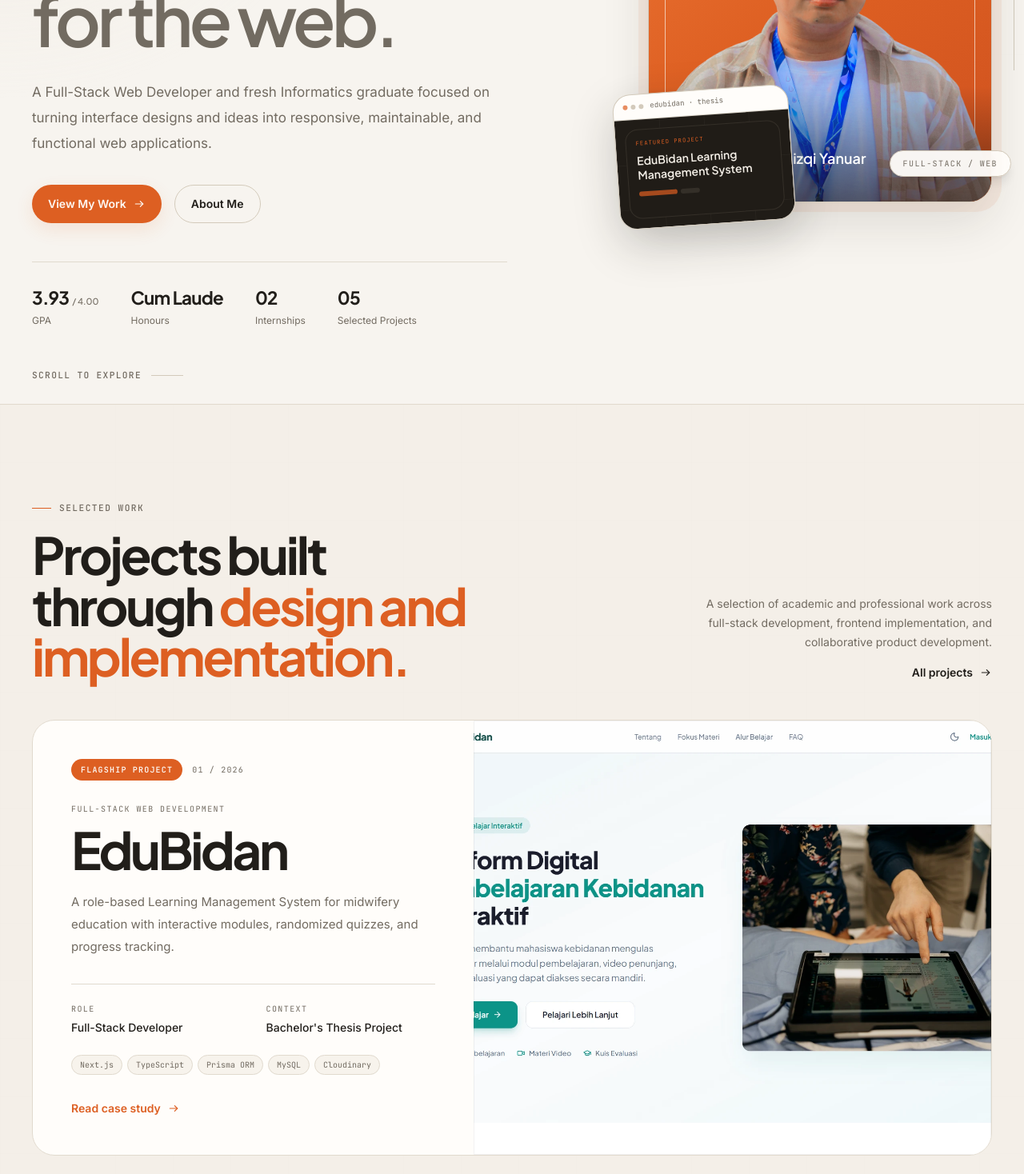
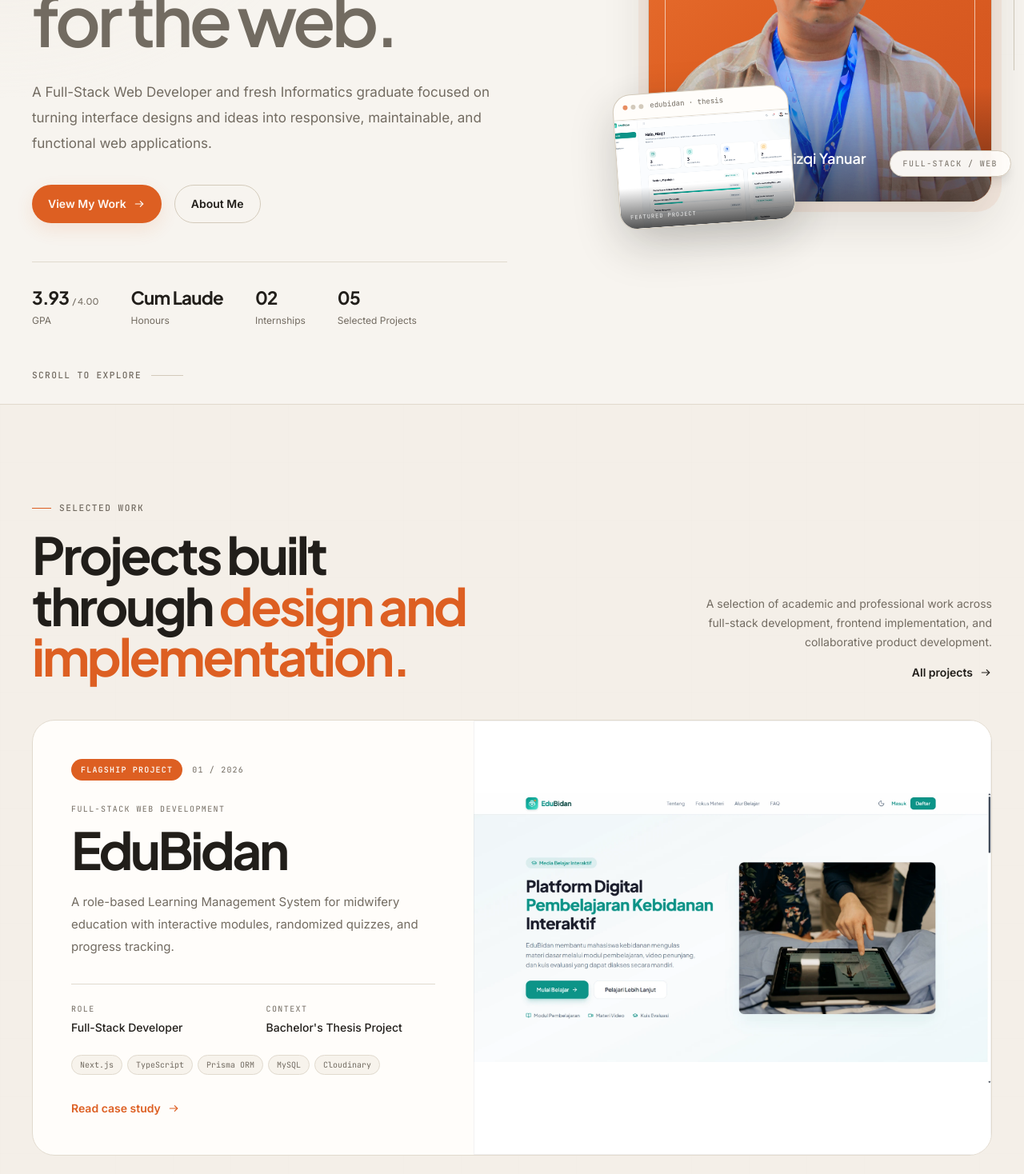
Before and after one commit to sceptzrion/portfolio, a Next.js app: page / in a window 1280 px wide. Shown: the part 580-2048 px from the top of the page at 80% size. Built offline with nearby package versions, Linux system fonts and the light colour scheme; no server answers.

Commit message:
feat: update project visuals and improve content clarity across home sections

```diff
--- a/src/components/sections/home/hero.tsx
+++ b/src/components/sections/home/hero.tsx
@@ -1,7 +1,10 @@
 import Image from "next/image";
 import Link from "next/link";
 
-import { profileImages } from "@/data/assets";
+import {
+  profileImages,
+  projectImages,
+} from "@/data/assets";
 import { siteConfig } from "@/data/site";
 import { homeDictionary } from "@/i18n/dictionaries/home";
 import { sharedDictionary } from "@/i18n/dictionaries/shared";
@@ -132,26 +135,28 @@
         </span>
       </div>
 
-      <div className="relative aspect-16/10 overflow-hidden bg-feature">
-        <div className="tech-grid-feature absolute inset-0 opacity-60" />
+      <div className="relative aspect-16/10 overflow-hidden bg-white">
+        <Image
+          src={
+            projectImages.edubidan[
+              "student-dashboard"
+            ]
+          }
+          alt=""
+          fill
+          sizes="220px"
+          className="object-cover object-top transition-transform duration-700 hover:scale-[1.02]"
+        />
 
-        <div className="absolute inset-3 rounded-lg border border-feature-border bg-feature">
-          <div className="p-3">
-            <p className="font-mono text-[7px] uppercase tracking-[0.16em] text-primary">
-              {label}
-            </p>
+        <div
+          aria-hidden="true"
+          className="pointer-events-none absolute inset-0 ring-1 ring-inset ring-black/5"
+        />
 
-            <p className="mt-2 font-display text-sm font-semibold leading-tight text-feature-foreground">
-              EduBidan Learning
-              <br />
-              Management System
-            </p>
-
-            <div className="mt-3 flex gap-1">
-              <span className="h-1.5 w-12 rounded-full bg-primary/70" />
-              <span className="h-1.5 w-6 rounded-full bg-feature-border" />
-            </div>
-          </div>
+        <div className="pointer-events-none absolute inset-x-0 bottom-0 bg-[linear-gradient(to_top,rgb(0_0_0/0.68),transparent)] px-3 pb-2 pt-8">
+          <p className="font-mono text-[7px] uppercase tracking-[0.14em] text-white/85">
+            {label}
+          </p>
         </div>
       </div>
     </div>
--- a/src/components/sections/home/selected-work.tsx
+++ b/src/components/sections/home/selected-work.tsx
@@ -120,14 +120,25 @@
 
   return (
     <div
-      className={`relative overflow-hidden bg-secondary ${layoutClass}`}
+      className={[
+        "relative overflow-hidden",
+        featured
+          ? "bg-white"
+          : "bg-secondary",
+        layoutClass,
+      ].join(" ")}
     >
       <Image
         src={imageSrc}
         alt=""
         fill
         sizes={sizes}
-        className="object-cover object-top transition-transform duration-700 group-hover:scale-[1.015]"
+        className={[
+          "transition-transform duration-700 group-hover:scale-[1.015]",
+          featured
+            ? "object-contain object-center"
+            : "object-cover object-top",
+        ].join(" ")}
       />
 
       <div
--- a/src/i18n/dictionaries/home.ts
+++ b/src/i18n/dictionaries/home.ts
@@ -26,7 +26,6 @@
     };
 
     portraitLabel: string;
-    portraitComingLater: string;
     featuredProject: string;
     scrollHint: string;
   };
@@ -87,7 +86,6 @@
       degree: string;
     };
 
-    portraitPlaceholder: string;
 
     action: string;
 
@@ -187,9 +185,7 @@
       },
 
       portraitLabel:
-        "Portrait placeholder for Rizqi",
-      portraitComingLater:
-        "Portrait coming later",
+        "Portrait of Rizqi",
       featuredProject:
         "Featured project",
       scrollHint:
@@ -237,12 +233,12 @@
 
         disarpus: {
           tagline:
-            "Responsive frontend development for the revitalization of a regional government archives and library website.",
+            "Responsive frontend implementation for a regional government archives and library website.",
         },
 
         lestari: {
           tagline:
-            "A collaborative digital platform for waste pickup, point tracking, educational content, and community rewards.",
+            "A collaborative digital waste-bank platform for waste services, points, rewards, educational content, and management flows.",
         },
       },
     },
@@ -270,9 +266,6 @@
         degree:
           "Bachelor of Informatics",
       },
-
-      portraitPlaceholder:
-        "Portrait placeholder",
 
       action:
         "More About Me",
@@ -402,9 +395,7 @@
       },
 
       portraitLabel:
-        "Placeholder portrait Rizqi",
-      portraitComingLater:
-        "Portrait akan ditambahkan",
+        "Potret Rizqi",
       featuredProject:
         "Flagship Project",
       scrollHint:
@@ -452,12 +443,12 @@
 
         disarpus: {
           tagline:
-            "Pengembangan frontend responsif untuk revitalisasi website arsip dan perpustakaan Kabupaten Bekasi.",
+            "Implementasi frontend responsif untuk website arsip dan perpustakaan Kabupaten Bekasi.",
         },
 
         lestari: {
           tagline:
-            "Platform digital kolaboratif untuk layanan penjemputan sampah, pencatatan poin, konten edukasi, dan reward komunitas.",
+            "Platform bank sampah digital kolaboratif untuk layanan sampah, poin, reward, konten edukasi, dan pengelolaan pendukung.",
         },
       },
     },
@@ -485,9 +476,6 @@
         degree:
           "Sarjana Informatika",
       },
-
-      portraitPlaceholder:
-        "Portrait akan ditambahkan",
 
       action:
         "Selengkapnya",
```
